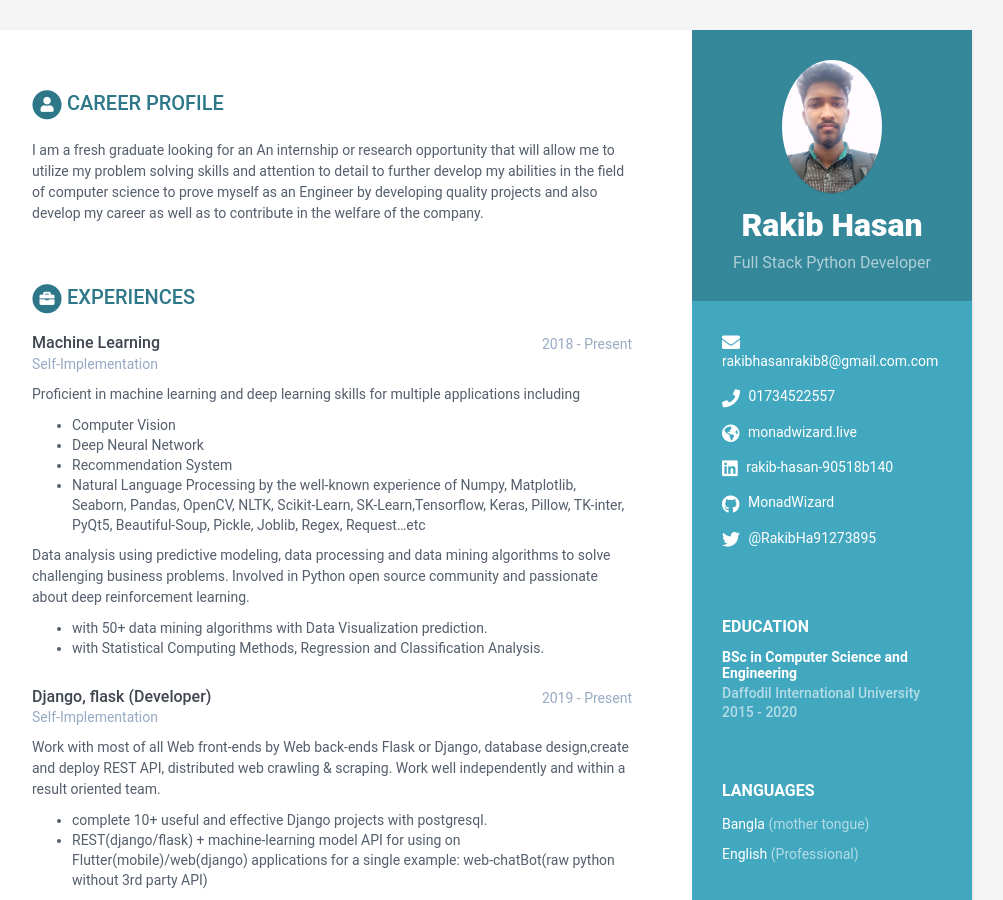
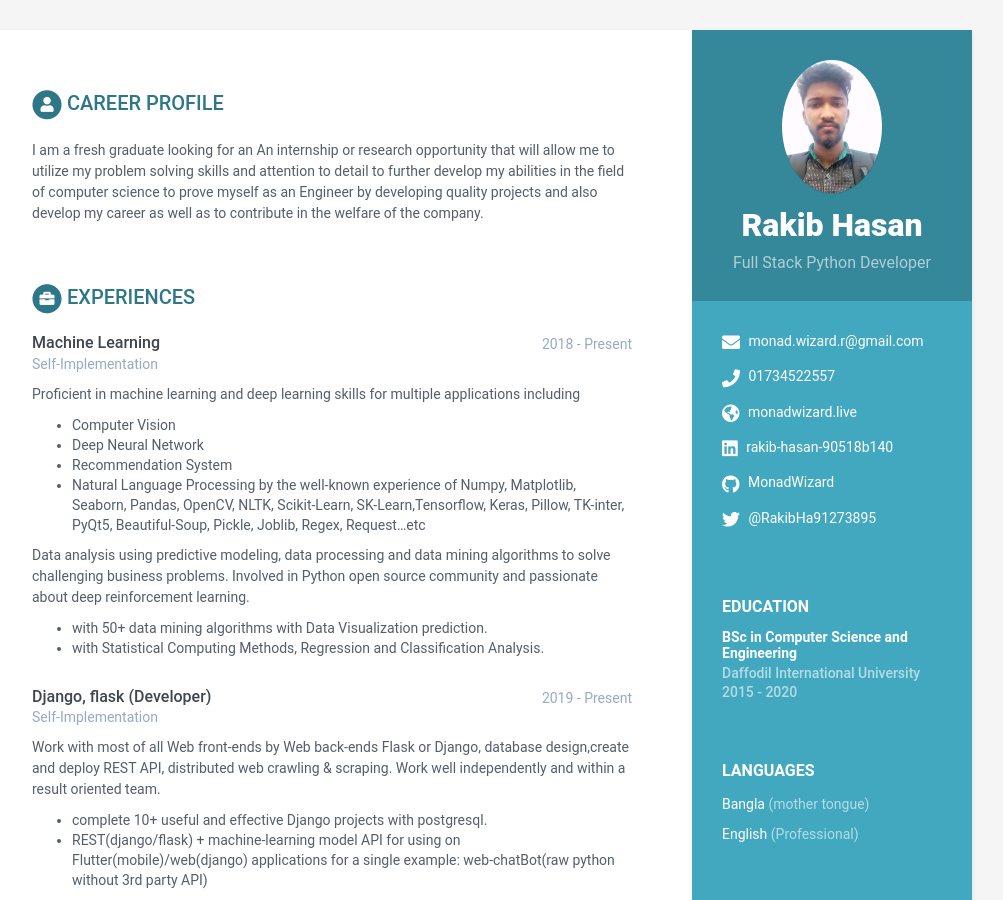
Before and after one commit to MonadWizard/online_resume.github.io, a Jekyll site: the page built from index.html, in a window 1280 px wide and 900 px high. Shown: the whole window, without its empty margins (168-1171 px from the left). Built offline with Jekyll 4.4.1, drawn with Linux system fonts in a browser that asks for light colours.

Commit message:
Update data.yml

```diff
--- a/_data/data.yml
+++ b/_data/data.yml
@@ -12,7 +12,7 @@ sidebar:
     avatar: profile.png  #place a 100x100 picture inside /assets/images/ folder and provide the name of the file below
 
     # Sidebar links
-    email: rakibhasanrakib8@gmail.com.com
+    email: monad.wizard.r@gmail.com
     phone: '01734522557'
     website: monadwizard.live #do not add http://
     linkedin: rakib-hasan-90518b140
```
